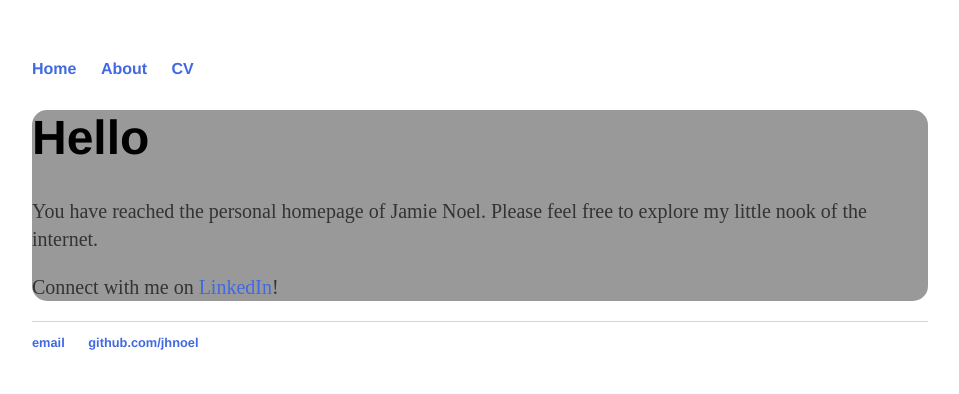
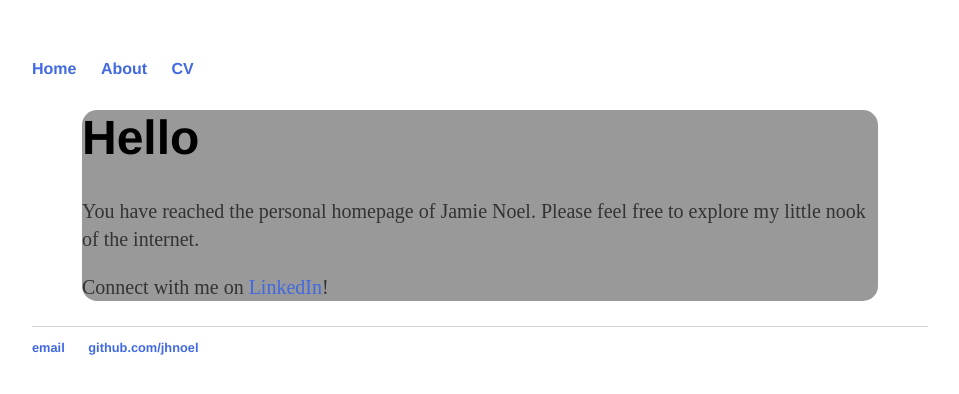
Before and after one commit to jhnoel/jhnoel.github.io, a Jekyll site: the page built from index.html, in a window 1280 px wide. Shown: the top 394 px of the page, without its empty margins (160-1119 px from the left). Built offline with Jekyll 4.4.1, drawn with Linux system fonts in a browser that asks for light colours.

Commit message:
Update main.css

```diff
--- a/css/main.css
+++ b/css/main.css
@@ -46,4 +46,5 @@ ul.posts li {
     -moz-border-radius: 15px;
     border-radius: 15px;
     background-color: #999 ;
+    margin: 25px 50px;
 }
```
